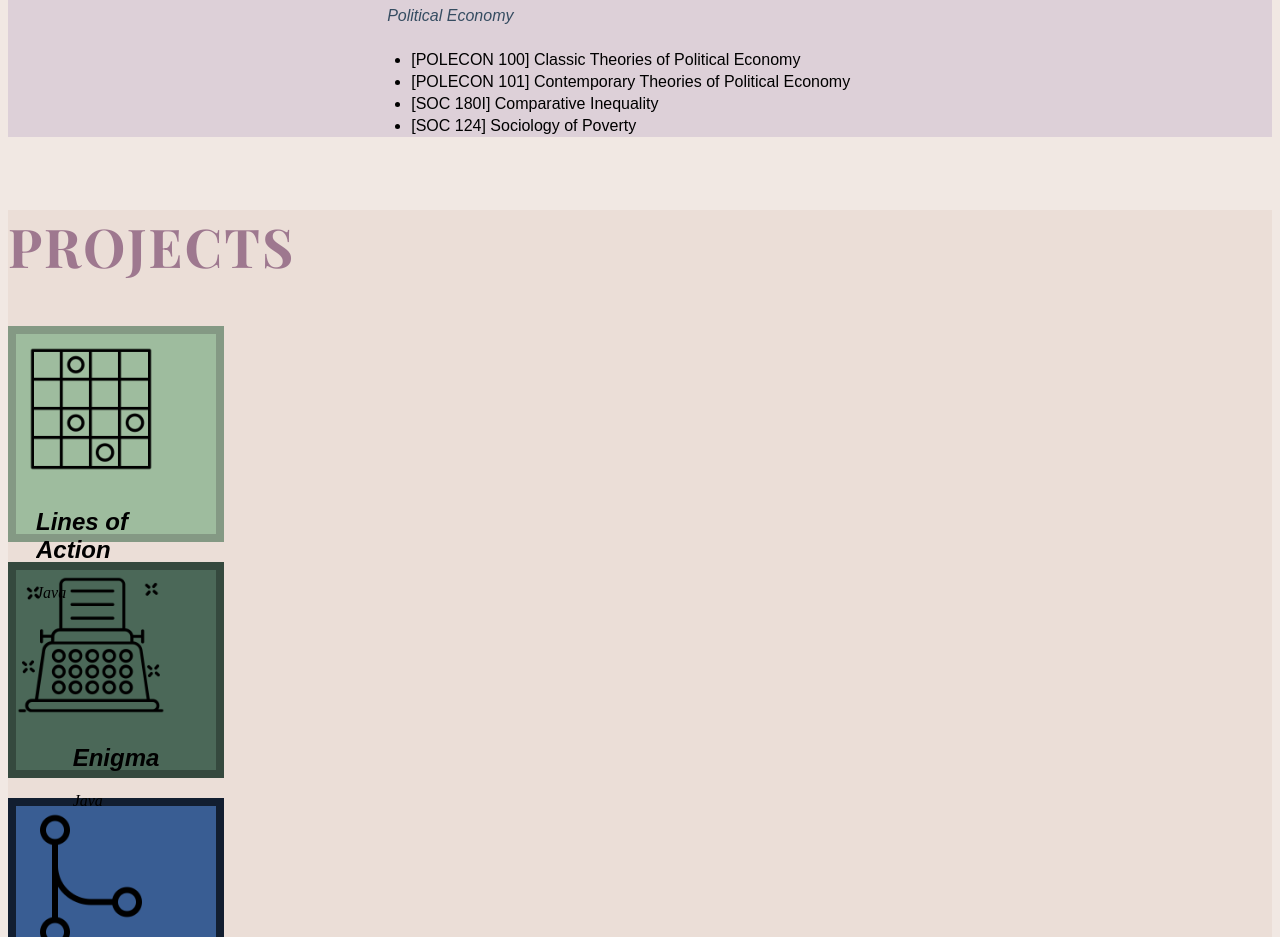
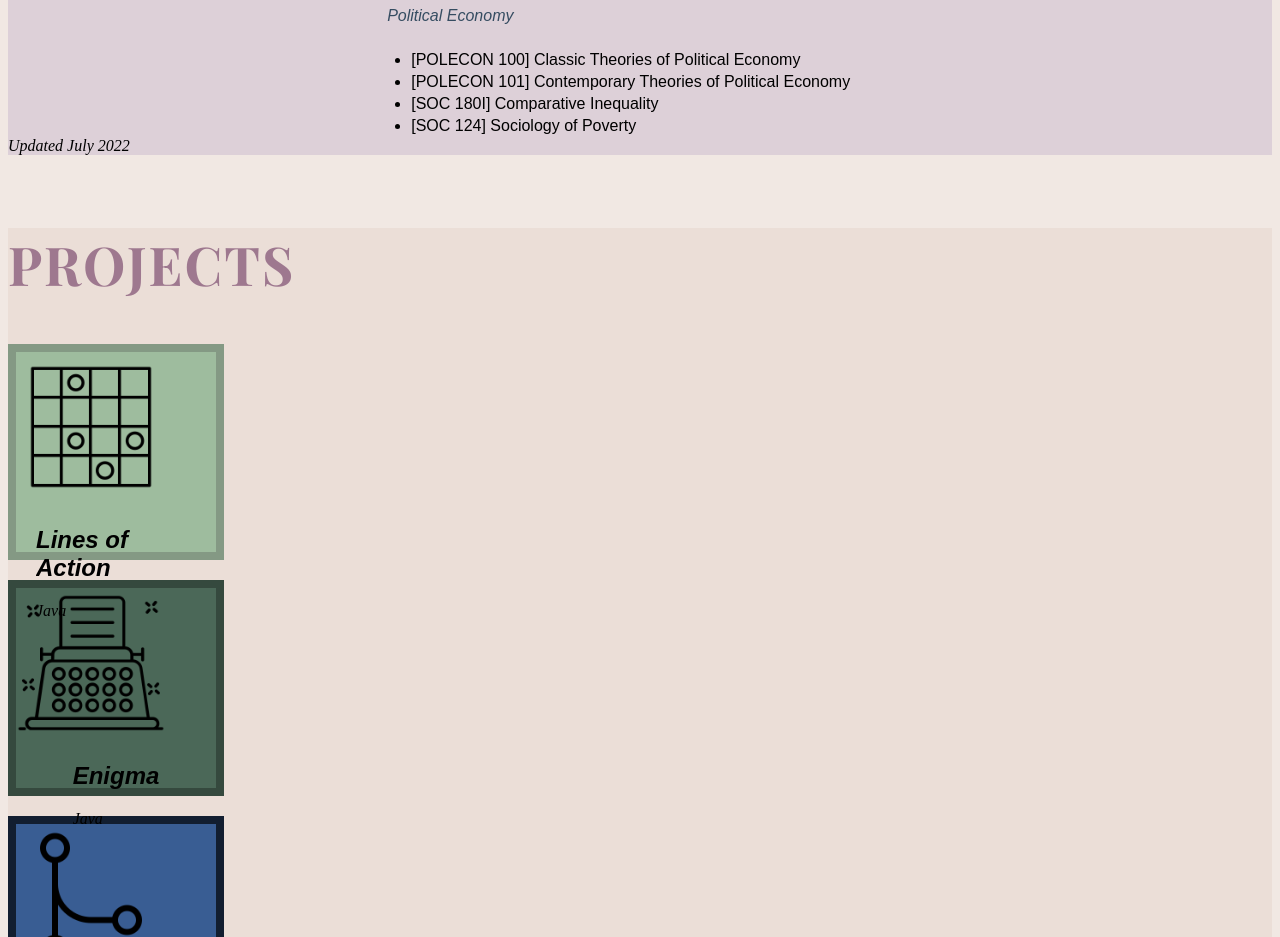
Before and after one commit to iramimorshed/iramimorshed.github.io, a plain HTML site: page index.html in a window 1280 px wide. Shown: the part 3280-4217 px from the top of the page. Drawn offline with nearby package versions, Linux system fonts and the light colour scheme; a web font is replaced by a local one.

Commit message:
please let me commit

```diff
--- a/index.html
+++ b/index.html
@@ -215,6 +215,7 @@
                 <li>[SOC 124] Sociology of Poverty</li>
             </ul>
         </div>
+        <i>Updated July 2022</i>
     </section>
 
     <!--Projects Page-->
```
